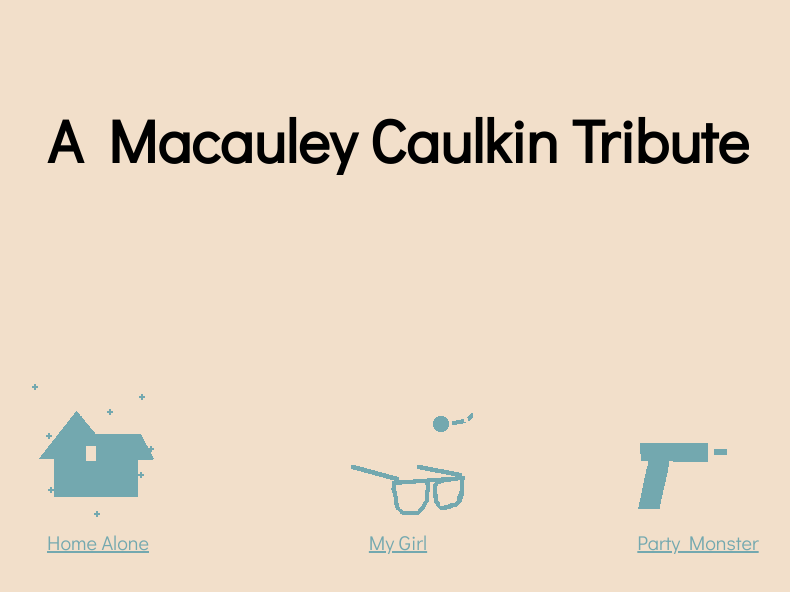
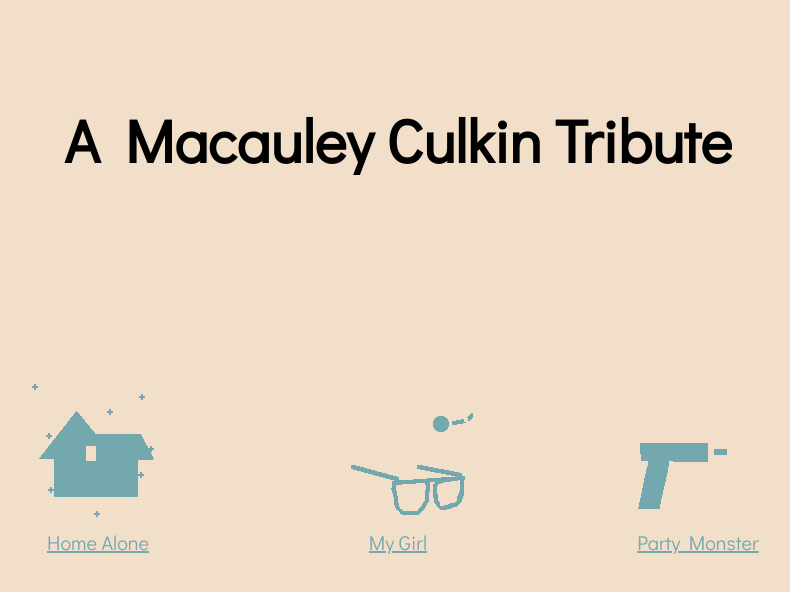
Before and after one commit to telaviv/macauley-lightbox, a plain HTML site: page index.html in a window 1280 px wide. Shown: the whole page, without its empty margins (242-1032 px from the left). Drawn offline with Linux system fonts and the light colour scheme; no server answers.

Commit message:
misspelled culkin.

```diff
--- a/index.html
+++ b/index.html
@@ -5,7 +5,7 @@
   </head>
   <body>
     <div class="wrapper">
-      <h1>A Macauley Caulkin Tribute</h1>
+      <h1>A Macauley Culkin Tribute</h1>
       <div class="galleries">
         <div class="gallery" data-query="home alone" data-loader="home-alone.gif">
           <img src="home-alone.gif" />
```
